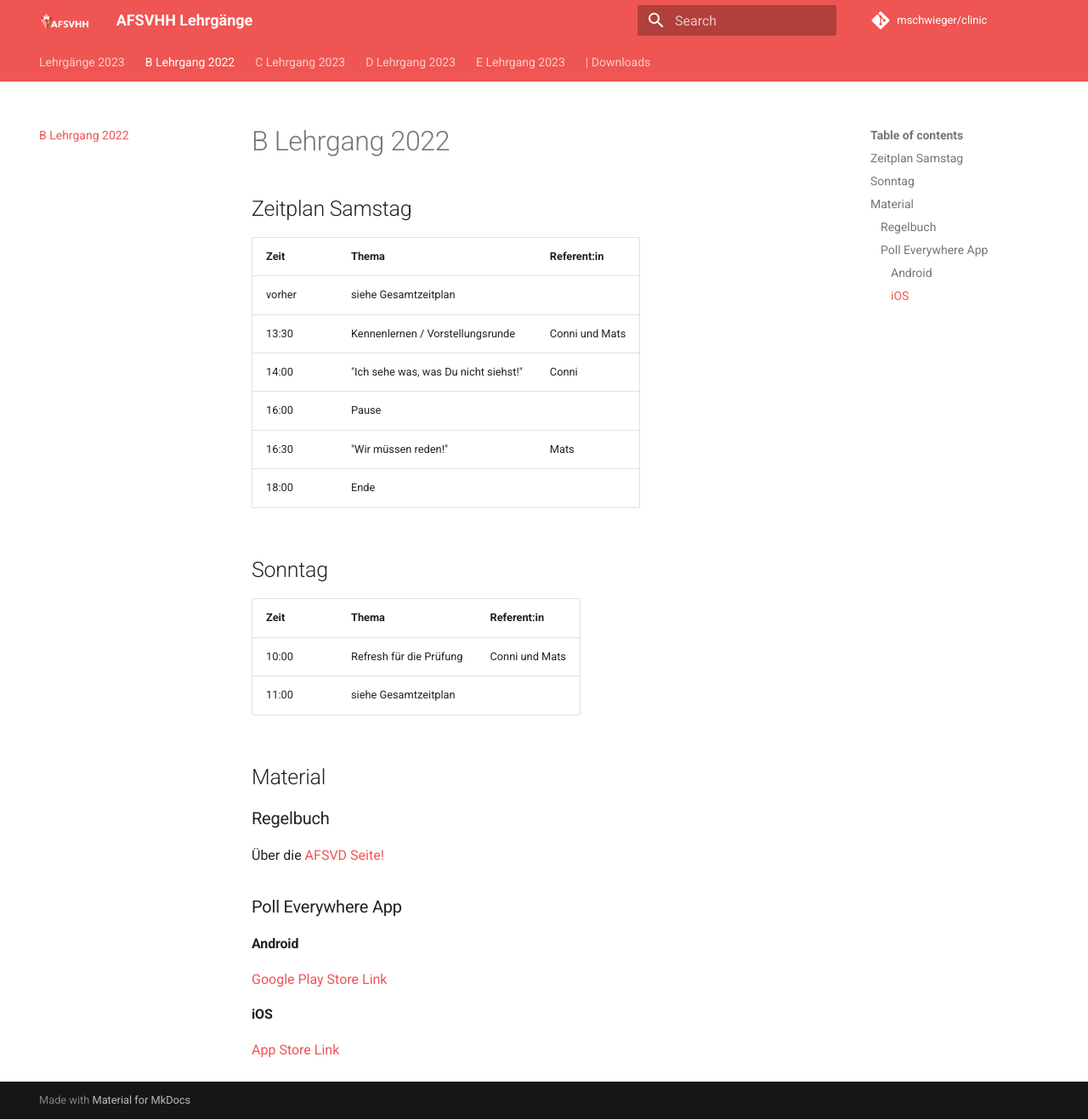
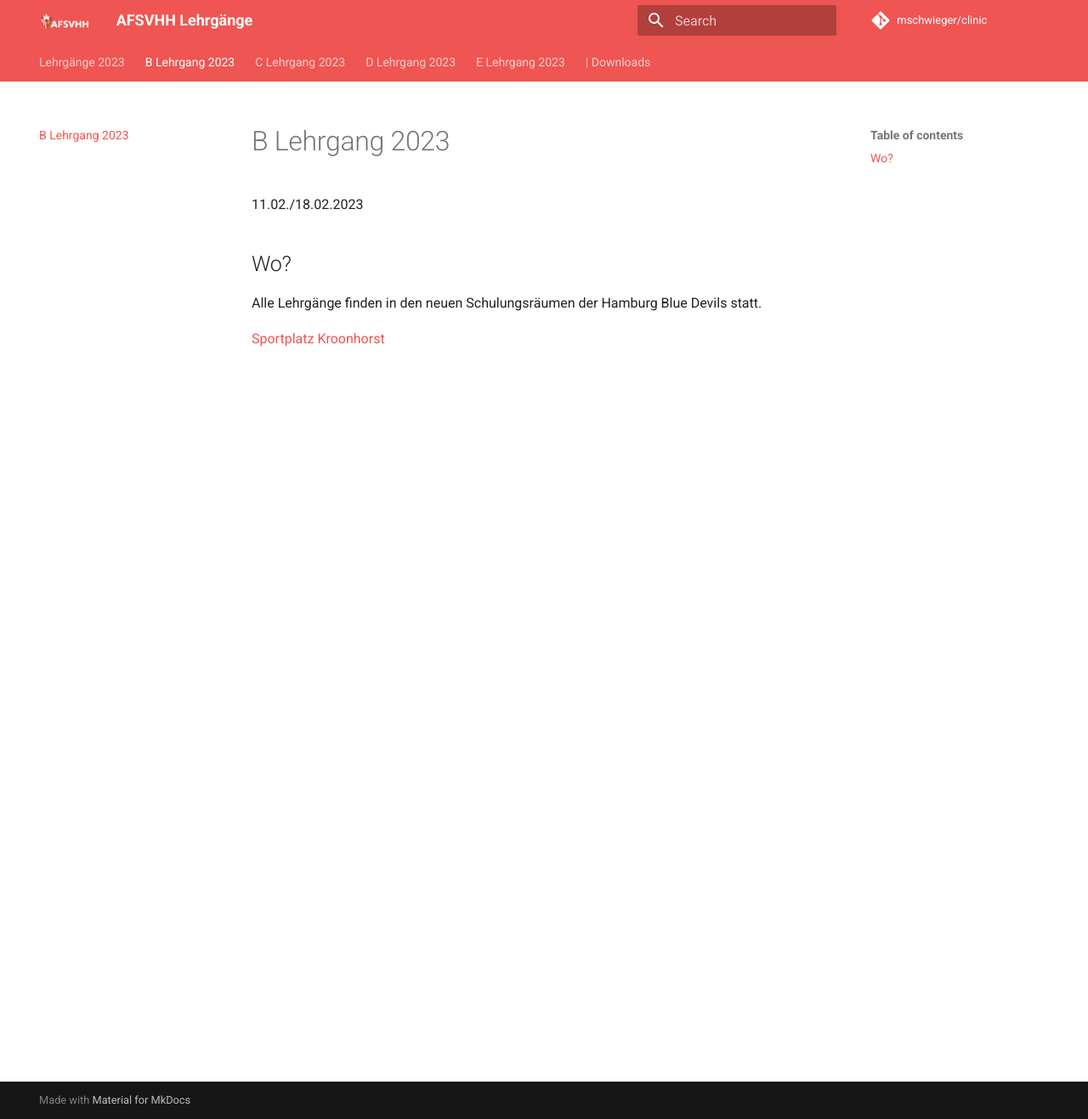
Before and after one commit to mschwieger/clinic, an MkDocs documentation site: the page built from docs/B.md, in a window 1280 px wide and 1317 px high. Shown: the whole window at 85% size. Built offline with MkDocs 1.6.1 and Material for MkDocs 9.7.7, drawn with Linux system fonts in a browser that asks for light colours; comment, search, counter and statistics services are not loaded.

Commit message:
Update B.md

```diff
--- a/docs/B.md
+++ b/docs/B.md
@@ -1,35 +1,8 @@
-# B Lehrgang 2022
+# B Lehrgang 2023
 
-## Zeitplan Samstag
+11.02./18.02.2023
 
-|Zeit     |Thema      |Referent:in  |
-|:---     |:---       |:---         |
-|vorher   |siehe Gesamtzeitplan||
-|13:30    |Kennenlernen / Vorstellungsrunde|Conni und Mats|
-|14:00    |"Ich sehe was, was Du nicht siehst!"|Conni|
-|16:00    |Pause|
-|16:30    |"Wir müssen reden!"|Mats|
-|18:00    |Ende||
+## Wo?
+Alle Lehrgänge finden in den neuen Schulungsräumen der Hamburg Blue Devils statt.
 
-## Sonntag
-
-|Zeit     |Thema      |Referent:in  |
-|:---     |:---       |:---         |
-|10:00    |Refresh für die Prüfung|Conni und Mats|
-|11:00   |siehe Gesamtzeitplan||
-
-## Material
-
-### Regelbuch
-
-Über die [AFSVD Seite!](https://afsvd.de/downloads/)
-
-### Poll Everywhere App
-
-#### Android
-
-[Google Play Store Link](https://play.google.com/store/apps/details?id=com.polleverywhere.mobile)
-
-#### iOS
-
-[App Store Link](https://apps.apple.com/us/app/poll-everywhere/id893375312)
+[Sportplatz Kroonhorst](https://www.google.com/maps/place/Sportplatz+Kroonhorst/@53.5936237,9.8482714,17.68z/data=!4m5!3m4!1s0x47b1877819f7c7e1:0x71c7c59cb65fdea1!8m2!3d53.5929143!4d9.8500437)
```
